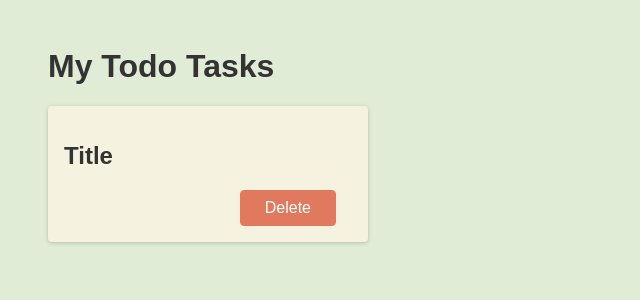
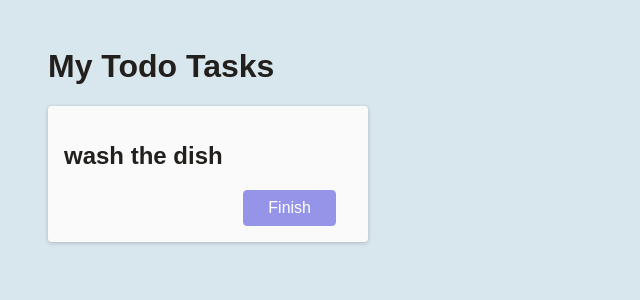
Before and after one commit to NalinSa/task-beginner-REACT-2022, a React (Create React App) app: page / in a window 1280 px wide. Shown: the top 300 px of the page, without its empty margins (0-640 px from the left). Built offline with nearby package versions, Linux system fonts and the light colour scheme.

Commit message:
change theme color

```diff
--- a/src/App.js
+++ b/src/App.js
@@ -1,13 +1,9 @@
+import Task from "./components/Task";
 function App() {
   return (
     <div>
       <h1>My Todo Tasks</h1>
-      <div className="card">
-        <h2>Title</h2>
-        <div className="actions">
-          <button className="btn">Delete</button>
-        </div>
-      </div>
+      <Task />
     </div>
   );
 }
--- /dev/null
+++ b/src/components/Task.js
@@ -0,0 +1,11 @@
+function Task() {
+  return (
+    <div className="card">
+      <h2>wash the dish</h2>
+      <div className="actions">
+        <button className="btn">Finish</button>
+      </div>
+    </div>
+  );
+}
+export default Task;
--- a/src/index.css
+++ b/src/index.css
@@ -5,21 +5,22 @@
 body {
   font-family: sans-serif;
   margin: 3rem;
-  background-color: #E1ECD7;
+  background-color: #D8E6ED;
 }
 
 h1, h2 {
-  color: #333333;
+  color: #221f1c;
 }
+
 
 .btn {
   font: inherit;
   padding: 0.5rem 1.5rem;
   cursor: pointer;
   border-radius: 4px;
-  background-color: #E0795D;
+  background-color: #9694E8;
   color: white;
-  border: 1px solid #E0795D;
+  border: 1px solid #9694E8;
   margin: 0 1rem;
 }
 
@@ -30,7 +31,7 @@ h1, h2 {
 
 .btn--alt {
   background-color: transparent;
-  color: #fbcb63;
+  color: #9694E8;
 }
 
 .btn--alt:hover {
@@ -38,7 +39,7 @@ h1, h2 {
 }
 
 .card {
-  background-color: #F5F2DF;
+  background-color: #FAFAFA;
   border-radius: 4px;
   box-shadow: 0 1px 4px rgba(0, 0, 0, 0.2);
   padding: 1rem;
```
